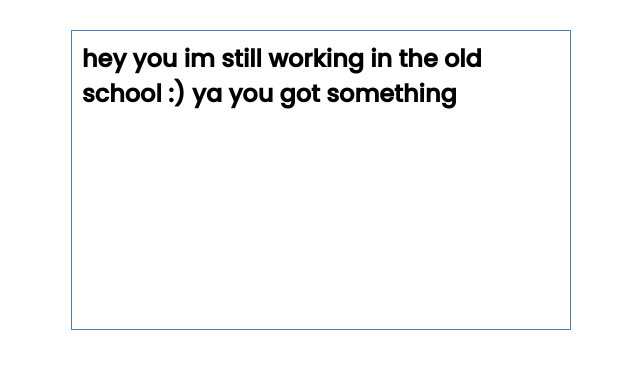
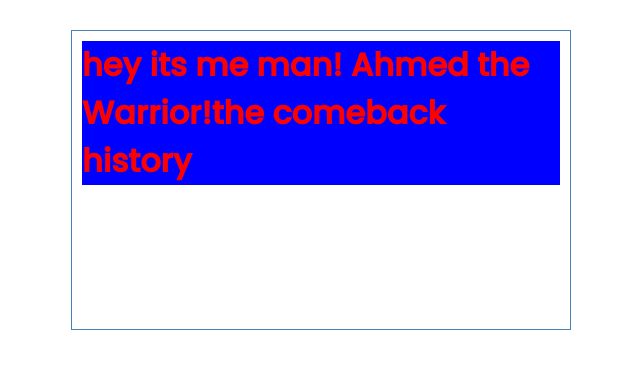
Before and after one commit to ahmedabukar01/React-Task-tracker-crash-course-, a React (Create React App) app: page / in a window 1280 px wide. Shown: the top 368 px of the page, without its empty margins (319-959 px from the left). Built offline with nearby package versions, Linux system fonts and the light colour scheme.

Commit message:
initial commit

```diff
--- a/src/App.js
+++ b/src/App.js
@@ -4,7 +4,7 @@ import Header from './components/Header'
 function App() {
   return (
     <div className="container">
-      <Header />
+      <Header name="Ahmed the Warrior!"/>
     </div>
 
   )
--- a/src/components/Header.js
+++ b/src/components/Header.js
@@ -1,18 +1,32 @@
 import React from 'react'
+import PropTypes from 'prop-types'
 
-// const Header = ()=>{
-//     return(
-//         <div>
-//             <h1>hey its me man!</h1>
-//         </div>
-//     )
-// }
+const Header = ({name,title})=>{
+    return(
+        <div>
+            <h1 style={myStyle}>hey its me man! {name}{title}</h1>
+        </div>
+    )
+}
 
-class Header extends React.Component{
-    render(){
-      return(
-        <h2>hey you im still working in the old school :) ya you got something</h2>
-      )
-    }
-  }
+Header.defaultProps = {
+    title: 'the comeback history',
+}
+Header.propTypes = {
+    title: PropTypes.string.isRequired
+}
+
+        // CSS IN JS
+        const myStyle = {
+            color: 'red',
+            background: 'blue',
+        }
+        // class
+// class Header extends React.Component{
+//     render(){
+//       return(
+//         <h2>hey you im still working in the old school :) ya you got something</h2>
+//       )
+//     }
+//   }
 export default Header
```
